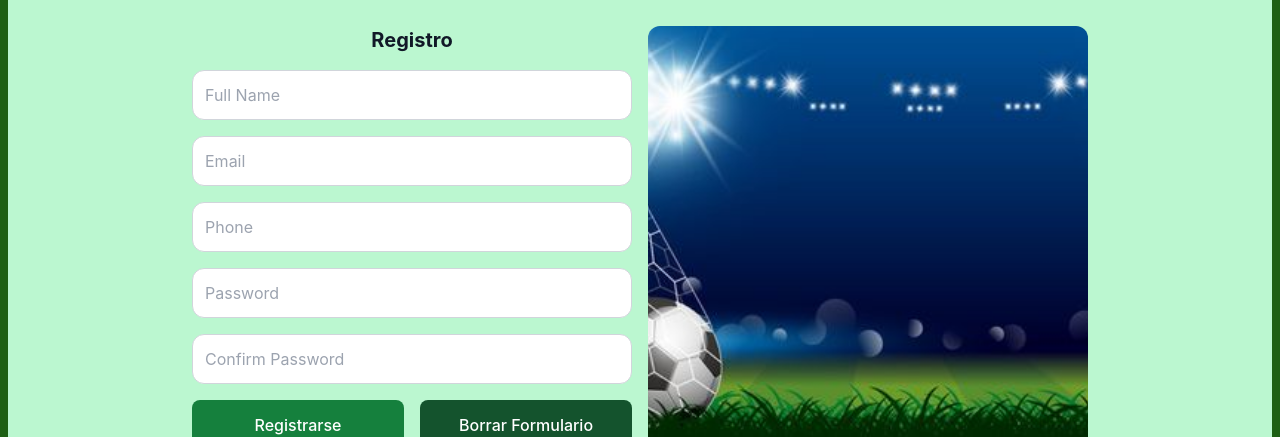
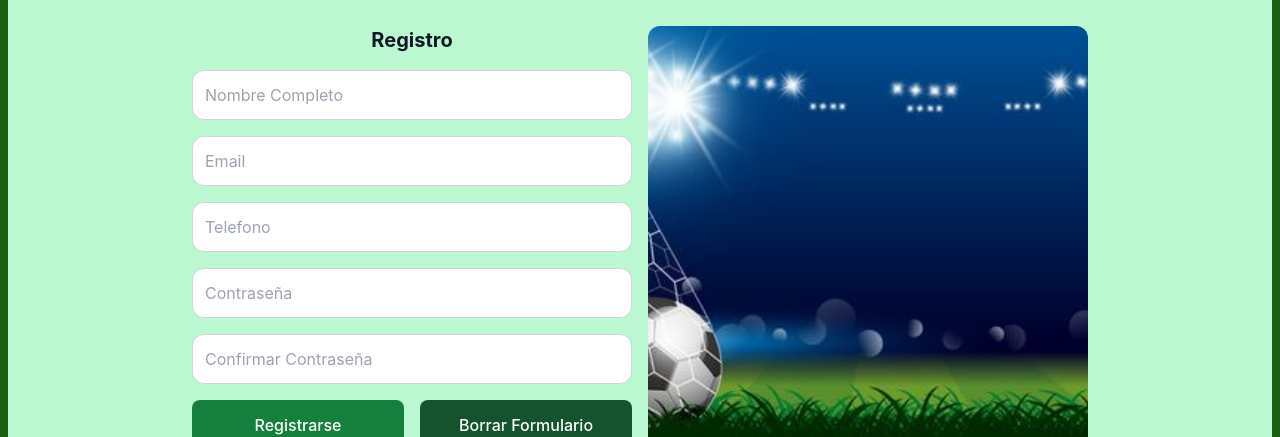
Before and after one commit to Gadd88/futbol-arena-front, a React (Vite) app: page /registro in a window 1280 px wide. Shown: the part 266-703 px from the top of the page. Built offline with nearby package versions, Linux system fonts and the light colour scheme.

Commit message:
agregado nuevos cambios y el context

```diff
--- a/package.json
+++ b/package.json
@@ -15,7 +15,8 @@
     "react": "^18.2.0",
     "react-bootstrap": "^2.10.2",
     "react-dom": "^18.2.0",
-    "react-router-dom": "^6.22.3"
+    "react-router-dom": "^6.22.3",
+    "react-toastify": "^10.0.5"
   },
   "devDependencies": {
     "@types/react": "^18.2.66",
--- a/src/App.jsx
+++ b/src/App.jsx
@@ -1,3 +1,4 @@
+import { AuthProvider } from './components/context/AuthContext';
 import { Header } from "./components"
 import { BrowserRouter, Route, Routes } from "react-router-dom"
 import { Contacto, Error404, Galeria, Home, Nosotros, Registro } from "./views"
@@ -6,16 +7,18 @@ import Footer from "./components/footer/Footer.jsx"
 function App() {
   return (
     <BrowserRouter>
+    <AuthProvider>
       <Header />
       <Routes>
-        <Route path="/" element={<Home/>}/>
-        <Route path="/nosotros" element={<Nosotros/>}/>
-        <Route path='/galeria' element={<Galeria/>}/>
-        <Route path='/contacto' element={<Contacto/>}/>
-        <Route path='/registro' element={<Registro/>}/>
-        <Route path='/*' element={<Error404/>}/>
+        <Route path="/" element={<Home />} />
+        <Route path="/nosotros" element={<Nosotros />} />
+        <Route path='/galeria' element={<Galeria />} />
+        <Route path='/contacto' element={<Contacto />} />
+        <Route path='/registro' element={<Registro />} />
+        <Route path='/*' element={<Error404 />} />
       </Routes>
-      <Footer/>
+      <Footer />
+    </AuthProvider>
     </BrowserRouter>
   )
 }
--- /dev/null
+++ b/src/components/context/AuthContext.jsx
@@ -0,0 +1,37 @@
+import React, { createContext, useState } from 'react';
+
+export const AuthContext = createContext();
+
+export const AuthProvider = ({ children }) => {
+  const [user, setUser] = useState(null);
+
+  const registerUser = async (userData) => {
+    try {
+      const response = await fetch('http://localhost:3001/api/registro', {
+        method: 'POST',
+        headers: {
+          'Content-Type': 'application/json',
+        },
+        body: JSON.stringify(userData),
+      });
+
+      if (!response.ok) {
+        throw new Error('Error en el registro');
+      }
+
+      const data = await response.json();
+      setUser(data.user);
+      console.log('Registro exitoso', data);
+    } catch (error) {
+      console.error('Error en el registro:', error);
+    }
+  };
+
+  return (
+    <AuthContext.Provider value={{ user, registerUser }}>
+      {children}
+    </AuthContext.Provider>
+  );
+};
+
+export default AuthProvider;
--- a/src/hooks/useRegisterForm.js
+++ b/src/hooks/useRegisterForm.js
@@ -1,7 +1,6 @@
 import { useState } from 'react';
 
 const useRegisterForm = (callback) => {
-
   const initialState = {
     fullName: '',
     email: '',
@@ -15,16 +14,23 @@ const useRegisterForm = (callback) => {
   const handleSubmit = (event) => {
     event.preventDefault();
 
+    const { fullName, email, phone, password, confirmPassword } = inputs;
+
+    if (!fullName || !email || !password || !confirmPassword) {
+      alert('Por favor, complete todos los campos');
+      return;
+    }
+
     // Validación de la longitud de fullName
     if (inputs.fullName.length < 5) {
       alert('El nombre completo debe tener al menos 5 caracteres.');
-      return; // Detiene la ejecución de la función si no se cumple la validación
+      return;
     }
 
     // Validación de la longitud mínima de password
     if (inputs.password.length < 8) {
       alert('La contraseña debe tener al menos 8 caracteres.');
-      return; // Detiene la ejecución de la función si no se cumple la validación
+      return;
     }
 
     // Validación de coincidencia de contraseñas
@@ -39,19 +45,17 @@ const useRegisterForm = (callback) => {
 
   const handleInputChange = (event) => {
     event.persist();
-    setInputs(inputs => ({...inputs, [event.target.name]: event.target.value}));
+    setInputs((inputs) => ({
+      ...inputs,
+      [event.target.name]: event.target.value,
+    }));
   };
 
   const resetForm = () => {
     setInputs(initialState);
   };
 
-  return {
-    handleSubmit,
-    handleInputChange,
-    resetForm,
-    inputs,
-  };
+  return { handleSubmit, handleInputChange, resetForm, inputs };
 };
 
 export default useRegisterForm;
--- a/src/views/registro/Registro.jsx
+++ b/src/views/registro/Registro.jsx
@@ -1,30 +1,12 @@
-import React from 'react';
+import React, { useContext } from 'react';
+import { AuthContext } from '../../components/context/AuthContext';
 import useRegisterForm from '../../hooks/useRegisterForm';
 import banner from "../../assets/imagenBanner.jpg";
 
 export const Registro = () => {
-  const register = async (inputs) => {
-    try {
-      const response = await fetch('URL_DE_LA_API', {
-        method: 'POST',
-        headers: {
-          'Content-Type': 'application/json',
-        },
-        body: JSON.stringify(inputs),
-      });
-      if (!response.ok) {
-        throw new Error('Error en el registro');
-      }
-      const data = await response.json();
-      console.log('Registro exitoso', data);
-      // Redirigir al usuario o mostrar mensaje de éxito
-    } catch (error) {
-      console.error('Error en el registro:', error);
-      // Manejar el error mostrando un mensaje al usuario
-    }
-  };
 
-  const { inputs, handleInputChange, handleSubmit, resetForm } = useRegisterForm(register);
+  const { registerUser } = useContext(AuthContext);
+  const { inputs, handleInputChange, handleSubmit, resetForm } = useRegisterForm(registerUser);
 
   return (
     <div className="container mx-auto h-screen bg-green-200 p-6 flex justify-center items-center rounded-xl">
@@ -39,7 +21,7 @@ export const Registro = () => {
                     name="fullName"
                     onChange={handleInputChange}
                     value={inputs.fullName}
-                    placeholder="Full Name"
+                    placeholder="Nombre Completo"
                     className="p-3 border border-gray-300 text-gray-700 rounded-xl"
                 />
                 <input
@@ -55,7 +37,7 @@ export const Registro = () => {
                     name="phone"
                     onChange={handleInputChange}
                     value={inputs.phone}
-                    placeholder="Phone"
+                    placeholder="Telefono"
                     className="p-3 border border-gray-300 text-gray-700 rounded-xl"
                 />
                 <input
@@ -63,7 +45,7 @@ export const Registro = () => {
                     name="password"
                     onChange={handleInputChange}
                     value={inputs.password}
-                    placeholder="Password"
+                    placeholder="Contraseña"
                     className="p-3 border border-gray-300 text-gray-700 rounded-xl"
                 />
                 <input
@@ -71,7 +53,7 @@ export const Registro = () => {
                     name="confirmPassword"
                     onChange={handleInputChange}
                     value={inputs.confirmPassword}
-                    placeholder="Confirm Password"
+                    placeholder="Confirmar Contraseña"
                     className="p-3 border border-gray-300 text-gray-700 rounded-xl"
                 />
                 {/* Botones */}
```
Also changed, not shown: 1 other file (tests, documents, lock files or other folders).
